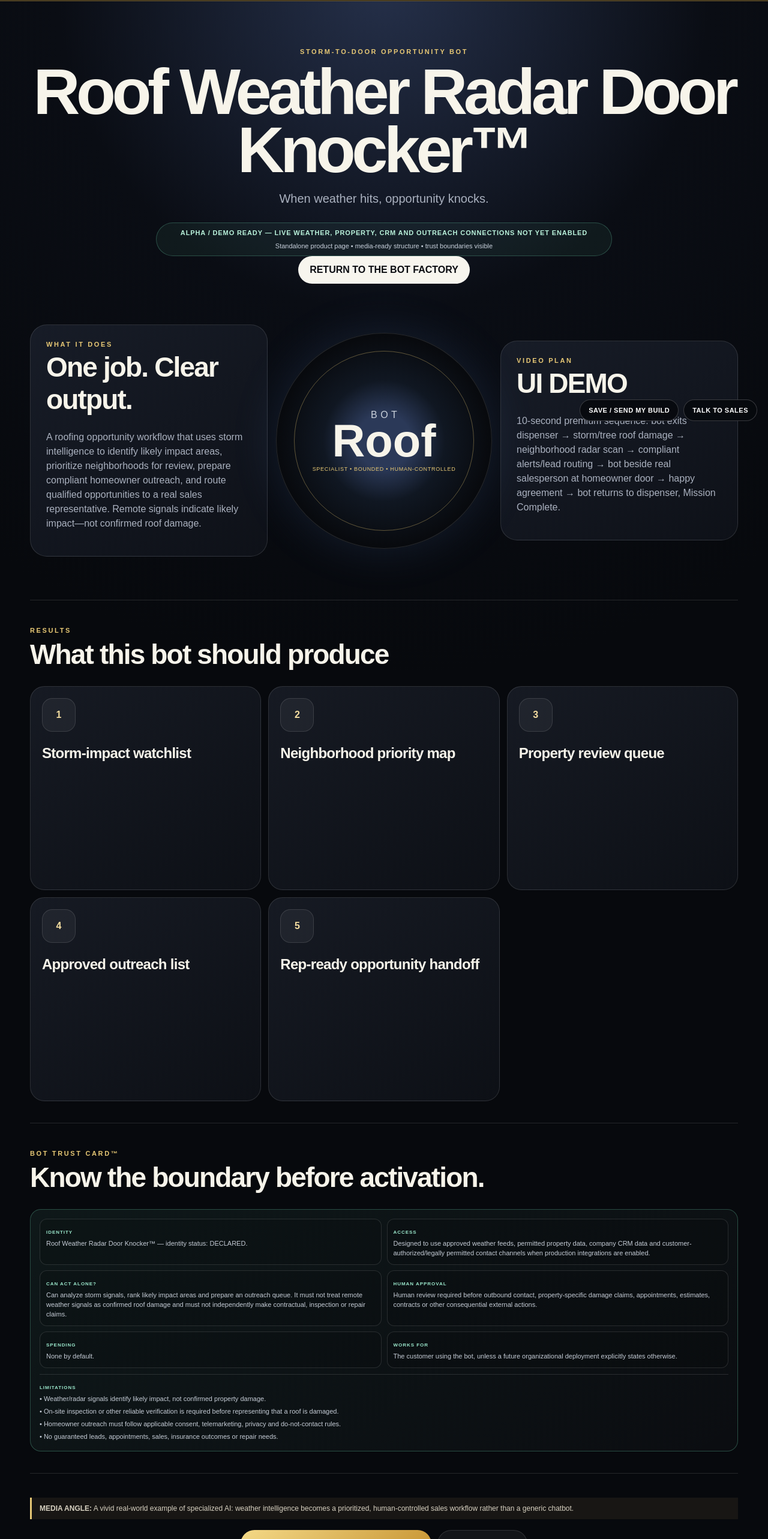
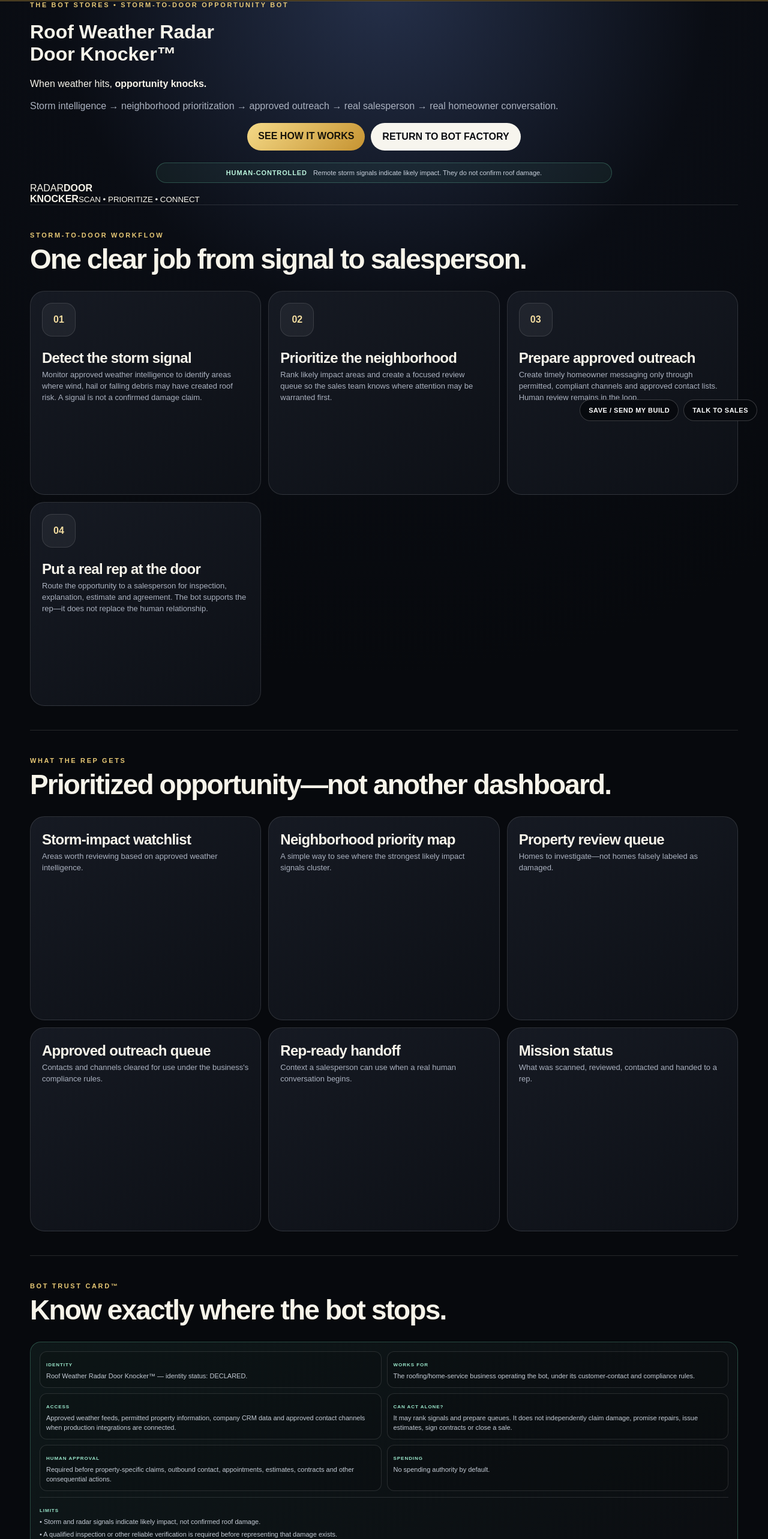
Before and after one commit to melbgittinit/botbox-alpha-clean, a Next.js app: page /bots/roof-weather-radar-door-knocker in a window 1280 px wide. Shown: the part 80-2646 px from the top of the page at 60% size. Built offline with nearby package versions, Linux system fonts and the light colour scheme; no server answers.

Commit message:
Add dedicated Roof Weather Radar Door Knocker product page

```diff
--- /dev/null
+++ b/app/bots/roof-weather-radar-door-knocker/page.tsx
@@ -0,0 +1,90 @@
+import Link from "next/link";
+import styles from "../../bot-factory.module.css";
+
+const steps=[
+ {n:"01",title:"Detect the storm signal",copy:"Monitor approved weather intelligence to identify areas where wind, hail or falling debris may have created roof risk. A signal is not a confirmed damage claim."},
+ {n:"02",title:"Prioritize the neighborhood",copy:"Rank likely impact areas and create a focused review queue so the sales team knows where attention may be warranted first."},
+ {n:"03",title:"Prepare approved outreach",copy:"Create timely homeowner messaging only through permitted, compliant channels and approved contact lists. Human review remains in the loop."},
+ {n:"04",title:"Put a real rep at the door",copy:"Route the opportunity to a salesperson for inspection, explanation, estimate and agreement. The bot supports the rep—it does not replace the human relationship."}
+];
+
+export default function RoofWeatherRadarDoorKnocker(){
+ return <main className={styles.page}>
+   <div className={styles.stage}>ALPHA PRODUCT EXPERIENCE — LIVE WEATHER FEEDS, PROPERTY DATA, CRM, OUTREACH AND CHECKOUT ARE NOT CONNECTED YET.</div>
+   <div className={styles.wrap}>
+     <header className={styles.radarHero}>
+       <div>
+         <div className={styles.eyebrow}>THE BOT STORES • STORM-TO-DOOR OPPORTUNITY BOT</div>
+         <h1>Roof Weather <span>Radar</span><br/>Door Knocker™</h1>
+         <p className={styles.radarLead}>When weather hits, <b>opportunity knocks.</b></p>
+         <p className={styles.muted}>Storm intelligence → neighborhood prioritization → approved outreach → real salesperson → real homeowner conversation.</p>
+         <div className={styles.actions}>
+           <a className={styles.btn+" "+styles.primary} href="#workflow">SEE HOW IT WORKS</a>
+           <Link className={styles.btn+" "+styles.light} href="/">RETURN TO BOT FACTORY</Link>
+         </div>
+         <div className={styles.trustPromise}><b>HUMAN-CONTROLLED</b><span>Remote storm signals indicate likely impact. They do not confirm roof damage.</span></div>
+       </div>
+       <div className={styles.radarMark}>
+         <div className={styles.radarRing}><span>RADAR</span><b>DOOR<br/>KNOCKER</b><small>SCAN • PRIORITIZE • CONNECT</small></div>
+       </div>
+     </header>
+
+     <section id="workflow" className={styles.work}>
+       <div className={styles.heading}><div><span className={styles.eyebrow}>STORM-TO-DOOR WORKFLOW</span><h2>One clear job from signal to salesperson.</h2></div></div>
+       <div className={styles.grid}>{steps.map(s=><article className={styles.card} key={s.n}>
+         <div className={styles.mark}>{s.n}</div><h3>{s.title}</h3><p className={styles.desc}>{s.copy}</p>
+       </article>)}</div>
+     </section>
+
+     <section className={styles.work} style={{marginTop:40}}>
+       <div className={styles.heading}><div><span className={styles.eyebrow}>WHAT THE REP GETS</span><h2>Prioritized opportunity—not another dashboard.</h2></div></div>
+       <div className={styles.grid}>
+         {[
+           ["Storm-impact watchlist","Areas worth reviewing based on approved weather intelligence."],
+           ["Neighborhood priority map","A simple way to see where the strongest likely impact signals cluster."],
+           ["Property review queue","Homes to investigate—not homes falsely labeled as damaged."],
+           ["Approved outreach queue","Contacts and channels cleared for use under the business's compliance rules."],
+           ["Rep-ready handoff","Context a salesperson can use when a real human conversation begins."],
+           ["Mission status","What was scanned, reviewed, contacted and handed to a rep."]
+         ].map(([t,c])=><article className={styles.card} key={t}><h3>{t}</h3><p className={styles.desc}>{c}</p></article>)}
+       </div>
+     </section>
+
+     <section className={styles.work} style={{marginTop:40}}>
+       <div className={styles.heading}><div><span className={styles.eyebrow}>BOT TRUST CARD™</span><h2>Know exactly where the bot stops.</h2></div></div>
+       <div className={styles.trustCard}>
+         <div className={styles.trustGrid}>
+           <div><span>IDENTITY</span><p>Roof Weather Radar Door Knocker™ — identity status: DECLARED.</p></div>
+           <div><span>WORKS FOR</span><p>The roofing/home-service business operating the bot, under its customer-contact and compliance rules.</p></div>
+           <div><span>ACCESS</span><p>Approved weather feeds, permitted property information, company CRM data and approved contact channels when production integrations are connected.</p></div>
+           <div><span>CAN ACT ALONE?</span><p>It may rank signals and prepare queues. It does not independently claim damage, promise repairs, issue estimates, sign contracts or close a sale.</p></div>
+           <div><span>HUMAN APPROVAL</span><p>Required before property-specific claims, outbound contact, appointments, estimates, contracts and other consequential actions.</p></div>
+           <div><span>SPENDING</span><p>No spending authority by default.</p></div>
+         </div>
+         <div className={styles.trustLimits}><span>LIMITS</span>
+           <p>• Storm and radar signals indicate likely impact, not confirmed roof damage.</p>
+           <p>• A qualified inspection or other reliable verification is required before representing that damage exists.</p>
+           <p>• Outreach must follow applicable consent, telemarketing, privacy and do-not-contact rules.</p>
+           <p>• No guaranteed leads, appointments, sales, insurance outcomes or repair needs.</p>
+         </div>
+       </div>
+     </section>
+
+     <section className={styles.work} style={{marginTop:40}}>
+       <div className={styles.heading}><div><span className={styles.eyebrow}>PRODUCT STATUS</span><h2>Premium demo now. Production connections next.</h2></div></div>
+       <div className={styles.blueprint}>
+         <article><h2>Demo-ready</h2><p className={styles.muted}>Brand identity, bot character, storm-to-door workflow, neighborhood-radar concept, homeowner scene, dispenser story and short hero video package.</p></article>
+         <aside><span className={styles.badge}>NOT YET CONNECTED</span><h2>Production integrations</h2><p className={styles.muted}>Live weather feed, property intelligence, CRM, consent/compliance rules, outbound messaging, scheduling, contractor account setup and payment/entitlement.</p></aside>
+       </div>
+     </section>
+
+     <section className={styles.work} style={{marginTop:40}}>
+       <div className={styles.note}><b>POSITIONING:</b> Storms create needs. The bot helps organize where a roofing team may be able to help—without confusing a weather signal with a verified damage claim.</div>
+       <div className={styles.actions}>
+         <span className={styles.btn+" "+styles.primary}>PILOT ACCESS — COMING NEXT</span>
+         <Link className={styles.btn} href="/press/interview?topic=Roof%20Weather%20Radar%20Door%20Knocker">MEDIA STATEMENT</Link>
+       </div>
+     </section>
+   </div>
+ </main>;
+}
```
